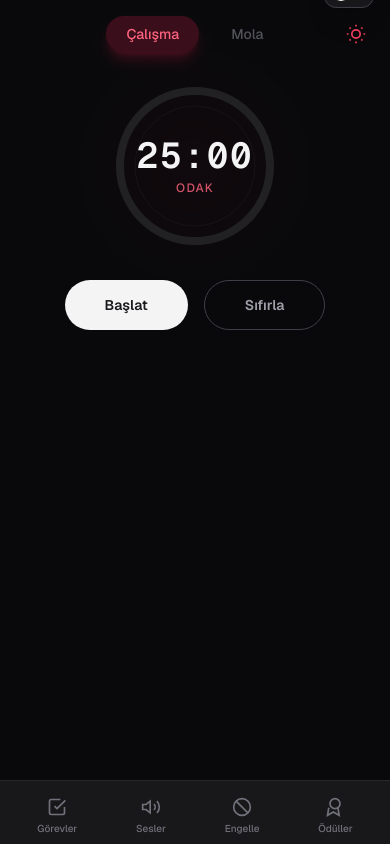
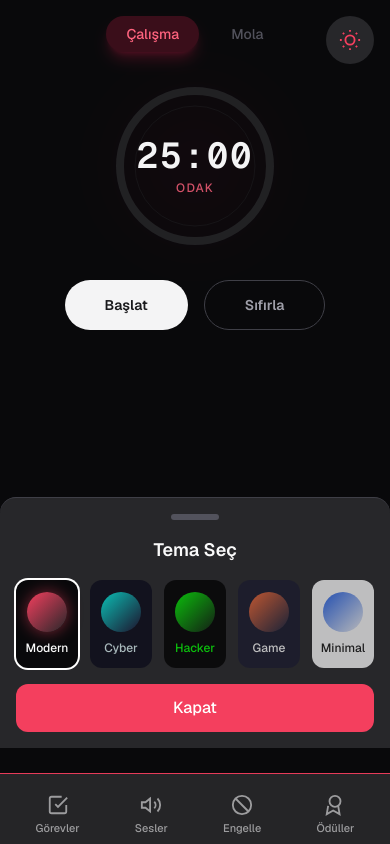
Before and after one commit to Erxpria1/YaverFX, a Next.js app: page / in a window 390 px wide. Both pictures are taken after a click on the button "Tema değiştir". Built offline with nearby package versions, Linux system fonts and the light colour scheme.

Commit message:
fix: mobile optimizations - theme selector modal, tab bar theming

```diff
--- a/app/components/TabLayout.tsx
+++ b/app/components/TabLayout.tsx
@@ -19,7 +19,7 @@ const TABS: TabConfig[] = [
     id: "tasks",
     label: "Görevler",
     icon: (
-      <svg width="20" height="20" viewBox="0 0 24 24" fill="none" stroke="currentColor" strokeWidth="2">
+      <svg width="22" height="22" viewBox="0 0 24 24" fill="none" stroke="currentColor" strokeWidth="2">
         <path d="M9 11l3 3L22 4" />
         <path d="M21 12v7a2 2 0 0 1-2 2H5a2 2 0 0 1-2-2V5a2 2 0 0 1 2-2h11" />
       </svg>
@@ -29,7 +29,7 @@ const TABS: TabConfig[] = [
     id: "sounds",
     label: "Sesler",
     icon: (
-      <svg width="20" height="20" viewBox="0 0 24 24" fill="none" stroke="currentColor" strokeWidth="2">
+      <svg width="22" height="22" viewBox="0 0 24 24" fill="none" stroke="currentColor" strokeWidth="2">
         <path d="M11 5L6 9H2v6h4l5 4V5z" />
         <path d="M19.07 4.93a10 10 0 0 1 0 14.14M15.54 8.46a5 5 0 0 1 0 7.07" />
       </svg>
@@ -39,7 +39,7 @@ const TABS: TabConfig[] = [
     id: "blocker",
     label: "Engelle",
     icon: (
-      <svg width="20" height="20" viewBox="0 0 24 24" fill="none" stroke="currentColor" strokeWidth="2">
+      <svg width="22" height="22" viewBox="0 0 24 24" fill="none" stroke="currentColor" strokeWidth="2">
         <circle cx="12" cy="12" r="10" />
         <path d="M4.93 4.93l14.14 14.14" />
       </svg>
@@ -49,7 +49,7 @@ const TABS: TabConfig[] = [
     id: "rewards",
     label: "Ödüller",
     icon: (
-      <svg width="20" height="20" viewBox="0 0 24 24" fill="none" stroke="currentColor" strokeWidth="2">
+      <svg width="22" height="22" viewBox="0 0 24 24" fill="none" stroke="currentColor" strokeWidth="2">
         <circle cx="12" cy="8" r="6" />
         <path d="M15.477 12.89L17 22l-7-4-7 4l1.523-9.11" />
       </svg>
@@ -66,7 +66,7 @@ export default function TabLayout() {
     setTimeout(() => {
       setActiveTab("timer");
       setIsClosing(false);
-    }, 200);
+    }, 250);
   };
 
   const handleOverlayClick = (e: React.MouseEvent) => {
@@ -96,71 +96,85 @@ export default function TabLayout() {
 
   return (
     <>
-      {/* Bottom Tab Bar - Fixed */}
-      <div className="fixed bottom-0 left-0 right-0 bg-zinc-900 border-t border-zinc-800 px-2 py-2 pb-safe z-50">
-        <div className="flex justify-around items-center max-w-md mx-auto">
+      {/* Bottom Tab Bar - Fixed with safe area */}
+      <div
+        className="fixed bottom-0 left-0 right-0 z-50 flex justify-around items-center px-2 py-3 pb-safe"
+        style={{
+          backgroundColor: "var(--theme-secondary)",
+          borderTop: "1px solid var(--theme-accent)",
+          opacity: 0.95,
+        }}
+      >
         {TABS.map((tab) => (
           <button
             key={tab.id}
             onClick={() => setActiveTab(tab.id)}
-              className={`flex flex-col items-center gap-1 p-2 rounded-lg transition-colors touch-manipulation ${
-                activeTab === tab.id
-                  ? "text-zinc-100"
-                  : "text-zinc-500 hover:text-zinc-300"
-              }`}
-              style={{ WebkitTapHighlightColor: "transparent" }}
+            className="flex flex-col items-center gap-1 p-2 rounded-xl transition-all duration-200 touch-manipulation active:scale-95"
+            style={{
+              WebkitTapHighlightColor: "transparent",
+              color: activeTab === tab.id ? "var(--theme-accent)" : "var(--theme-text)",
+              opacity: activeTab === tab.id ? 1 : 0.6,
+            }}
           >
-              <div className={activeTab === tab.id ? "text-rose-400" : ""}>
+            <div style={{
+              color: activeTab === tab.id ? "var(--theme-accent)" : undefined,
+              filter: activeTab === tab.id ? `drop-shadow(0 0 6px var(--theme-accent))` : "none"
+            }}>
               {tab.icon}
             </div>
-              <span className="text-[10px] font-medium">{tab.label}</span>
+            <span className="text-[11px] font-medium">{tab.label}</span>
           </button>
         ))}
-        </div>
       </div>
 
       {/* Modal Overlay */}
       {activeTab !== "timer" && (
         <div
-          className={`fixed inset-0 bg-black/60 z-40 flex items-end justify-center pb-20 ${
-            isClosing ? "animate-fade-out" : "animate-fade-in"
-          }`}
+          className="fixed inset-0 z-40 flex items-end justify-center pb-safe"
           onClick={handleOverlayClick}
           style={{
+            backgroundColor: "rgba(0, 0, 0, 0.6)",
+            backdropFilter: "blur(4px)",
             animation: isClosing ? "fadeOut 0.2s ease-out" : "fadeIn 0.2s ease-out",
           }}
         >
           <div
-            className={`bg-zinc-900 w-full max-w-md rounded-t-2xl border-t border-zinc-800 p-4 pb-8 max-h-[70vh] overflow-y-auto ${
-              isClosing ? "animate-slide-down" : "animate-slide-up"
-            }`}
+            className="w-full max-w-md rounded-t-3xl border-t p-4 pb-8 max-h-[75vh] overflow-y-auto"
             style={{
-              animation: isClosing ? "slideDown 0.2s ease-out" : "slideUp 0.3s ease-out",
+              backgroundColor: "var(--theme-secondary)",
+              borderColor: "var(--theme-accent)",
+              animation: isClosing ? "slideDown 0.25s ease-out" : "slideUp 0.3s ease-out",
               touchAction: "pan-y",
               WebkitOverflowScrolling: "touch",
             }}
             onClick={(e) => e.stopPropagation()}
           >
             {/* Handle bar */}
-            <div className="flex justify-center mb-4">
-              <div className="w-10 h-1 bg-zinc-700 rounded-full" />
+            <div className="flex justify-center mb-4 mt-2">
+              <div
+                className="w-12 h-1.5 rounded-full"
+                style={{ backgroundColor: "var(--theme-accent)" }}
+              />
             </div>
 
             {/* Header */}
             <div className="flex items-center justify-between mb-4">
-              <h2 className="text-lg font-semibold text-zinc-100">{getTitle()}</h2>
+              <h2 className="text-xl font-bold" style={{ color: "var(--theme-text)" }}>
+                {getTitle()}
+              </h2>
               <button
                 onClick={closeModal}
-                className="p-2 text-zinc-500 hover:text-zinc-300"
+                className="p-2 rounded-full transition-colors active:scale-90"
+                style={{ color: "var(--theme-text)", opacity: 0.7 }}
               >
-                <svg width="20" height="20" viewBox="0 0 24 24" fill="none" stroke="currentColor" strokeWidth="2">
+                <svg width="24" height="24" viewBox="0 0 24 24" fill="none" stroke="currentColor" strokeWidth="2">
                   <path d="M18 6L6 18M6 6l12 12" />
                 </svg>
               </button>
             </div>
 
             {/* Content */}
-            <div className="animate-content-appear">
+            <div style={{ animation: "contentAppear 0.3s ease-out" }}>
               {renderContent()}
             </div>
           </div>
--- a/app/components/ThemeSelector.tsx
+++ b/app/components/ThemeSelector.tsx
@@ -107,45 +107,86 @@ export default function ThemeSelector() {
     setShowThemes(false);
   };
 
+  // Get current theme's accent color
+  const currentTheme = THEMES.find(t => t.id === activeTheme);
+  const accentColor = currentTheme?.colors.accent || "#f43f5e";
+
   return (
     <div className="relative">
       <button
         onClick={() => setShowThemes(!showThemes)}
-        className="flex items-center gap-2 p-2 rounded-lg transition-colors"
-        style={{ color: "var(--theme-accent)" }}
+        className="flex items-center justify-center w-12 h-12 rounded-full transition-all touch-manipulation"
+        style={{
+          backgroundColor: "var(--theme-secondary)",
+          color: accentColor,
+        }}
+        aria-label="Tema değiştir"
       >
-        <svg width="20" height="20" viewBox="0 0 24 24" fill="none" stroke="currentColor" strokeWidth="2">
+        <svg width="22" height="22" viewBox="0 0 24 24" fill="none" stroke="currentColor" strokeWidth="2">
           <circle cx="12" cy="12" r="5" />
           <path d="M12 1v2M12 21v2M4.22 4.22l1.42 1.42M18.36 18.36l1.42 1.42M1 12h2M21 12h2M4.22 19.78l1.42-1.42M18.36 5.64l1.42-1.42" />
         </svg>
       </button>
 
       {showThemes && (
-        <div className="absolute bottom-full right-0 mb-2 bg-zinc-900 border border-zinc-700 rounded-xl p-2 shadow-xl z-50">
-          <div className="grid grid-cols-5 gap-2">
+        <div
+          className="fixed inset-0 z-50 flex items-end justify-center pb-24"
+          onClick={() => setShowThemes(false)}
+        >
+          <div
+            className="w-full max-w-md bg-[var(--theme-secondary)] border-t border-zinc-700 rounded-t-2xl p-4 animate-slide-up"
+            onClick={(e) => e.stopPropagation()}
+          >
+            {/* Handle bar */}
+            <div className="flex justify-center mb-4">
+              <div className="w-12 h-1.5 bg-zinc-600 rounded-full" />
+            </div>
+
+            <h3 className="text-lg font-semibold text-center mb-4" style={{ color: "var(--theme-text)" }}>
+              Tema Seç
+            </h3>
+
+            <div className="grid grid-cols-5 gap-3">
               {THEMES.map((theme) => (
                 <button
                   key={theme.id}
                   onClick={() => handleThemeChange(theme.id)}
-                className={`flex flex-col items-center gap-1 p-2 rounded-lg transition-all ${
+                  className={`flex flex-col items-center gap-2 p-3 rounded-xl transition-all touch-manipulation ${
                     activeTheme === theme.id
                       ? "ring-2 ring-white"
-                    : "hover:bg-zinc-800"
+                      : "opacity-70 hover:opacity-100"
                   }`}
-                style={{ backgroundColor: theme.colors.bg }}
-                title={theme.name}
+                  style={{
+                    backgroundColor: theme.colors.bg,
+                  }}
                 >
                   <div
-                  className="w-6 h-6 rounded-full"
+                    className="w-10 h-10 rounded-full shadow-lg"
                     style={{
-                    background: `linear-gradient(135deg, ${theme.colors.accent}, ${theme.colors.secondary})`,
+                      background: `linear-gradient(135deg, ${theme.colors.accent} 0%, ${theme.colors.secondary} 100%)`,
+                      boxShadow: activeTheme === theme.id
+                        ? `0 0 15px ${theme.colors.accent}80`
+                        : 'none'
                     }}
                   />
-                <span className="text-[8px]" style={{ color: theme.colors.text }}>
+                  <span className="text-xs font-medium" style={{ color: theme.colors.text }}>
                     {theme.name}
                   </span>
                 </button>
               ))}
+            </div>
+
+            {/* Close button */}
+            <button
+              onClick={() => setShowThemes(false)}
+              className="w-full mt-4 py-3 rounded-xl font-medium transition-colors"
+              style={{
+                backgroundColor: "var(--theme-accent)",
+                color: "#fff"
+              }}
+            >
+              Kapat
+            </button>
           </div>
         </div>
       )}
```
Lines whose indentation alone changed are shown as unchanged.
